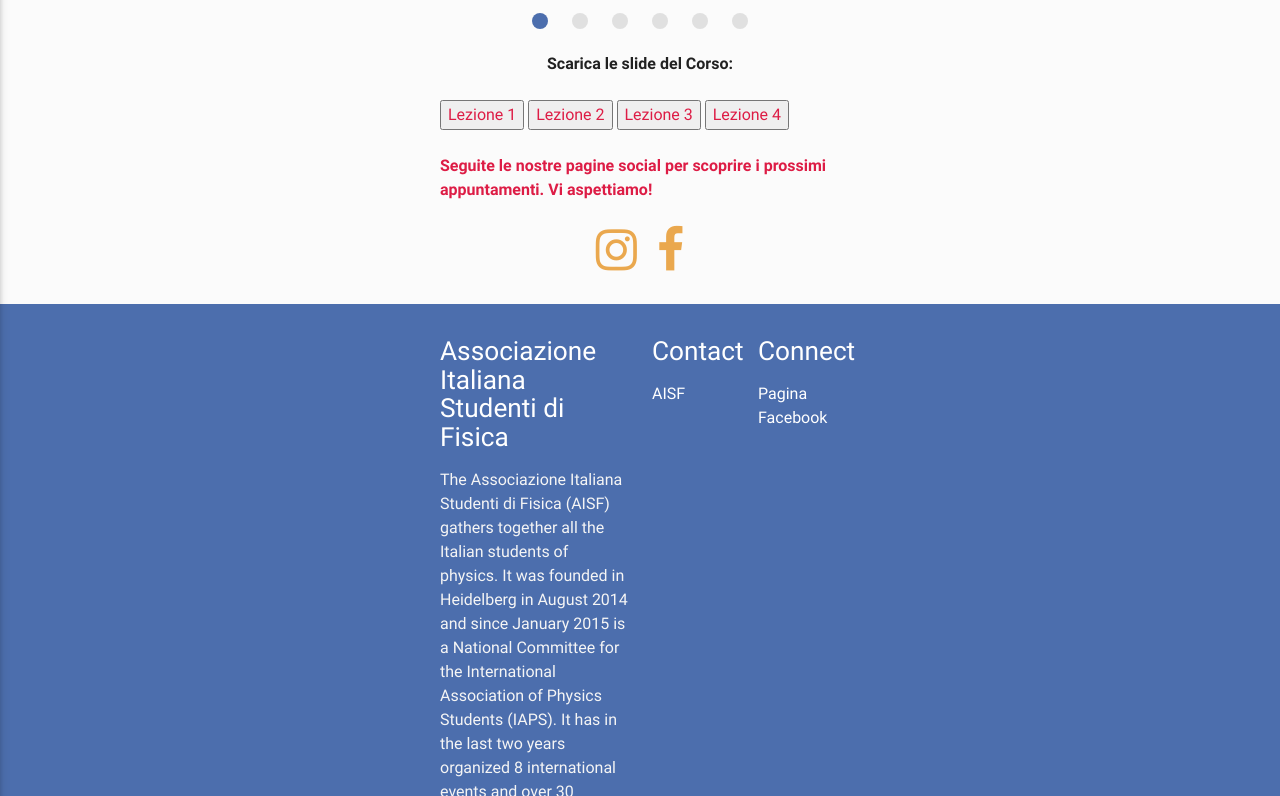
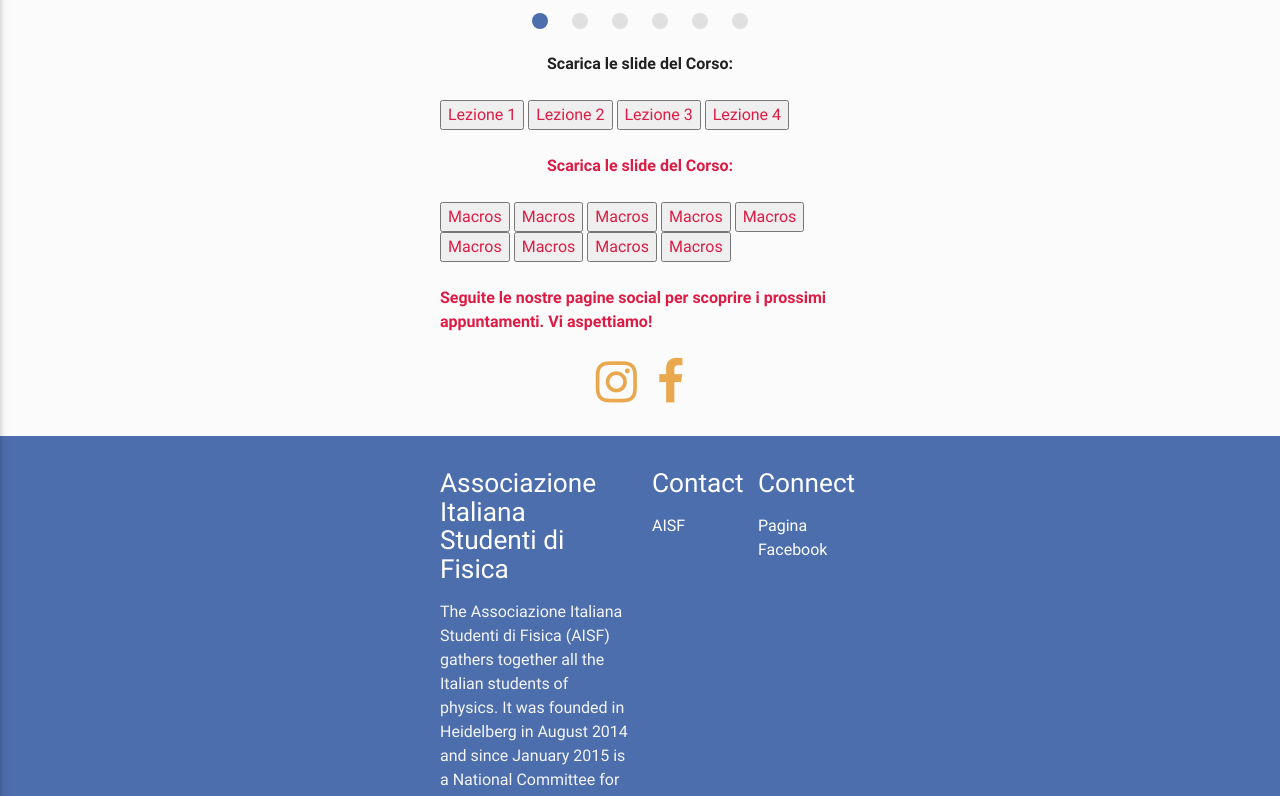
Before and after one commit to ai-sf/aisf_perugia, a Jekyll site: the page built from ROOT.html, in a window 1280 px wide and 900 px high, scrolled down 414 px, cut to the strip 104-900 px from the top of the window. Built offline with Jekyll 4.4.1, drawn with Linux system fonts in a browser that asks for light colours; nearby versions of some CDN libraries.

Commit message:
Update ROOT.html

```diff
--- a/ROOT.html
+++ b/ROOT.html
@@ -108,6 +108,18 @@
 <button> <type="button"> <a href="/perugia/Root/root_3.pdf"> Lezione 3 </button>
 <button> <type="button"> <a href="/perugia/Root/root_4.pdf"> Lezione 4 </button>
 
+<br><br>
+<center><b>Scarica le slide del Corso:</b> </center><br>
+<button> <type="button"> <a href="/perugia/Root/createTree.cpp"> Macros </button>
+<button> <type="button"> <a href="/perugia/Root/FitFromTree.cpp"> Macros </button>
+<button> <type="button"> <a href="/perugia/Root/Graph.cpp"> Macros </button>
+<button> <type="button"> <a href="/perugia/Root/Inputdati.cpp">Macros </button>
+<button> <type="button"> <a href="/perugia/Root/Isto.cpp"> Macros</button>
+<button> <type="button"> <a href="/perugia/Root/IstoImport.cpp"> Macros </button>
+<button> <type="button"> <a href="/perugia/Root/IstoRebin.cpp"> Macros </button>
+<button> <type="button"> <a href="/perugia/Root/Multigraph.cpp"> Macros </button>
+<button> <type="button"> <a href="/perugia/Root/Multigraph2.cpp"> Macros </button>
+
 
 
 <br><br>
```
